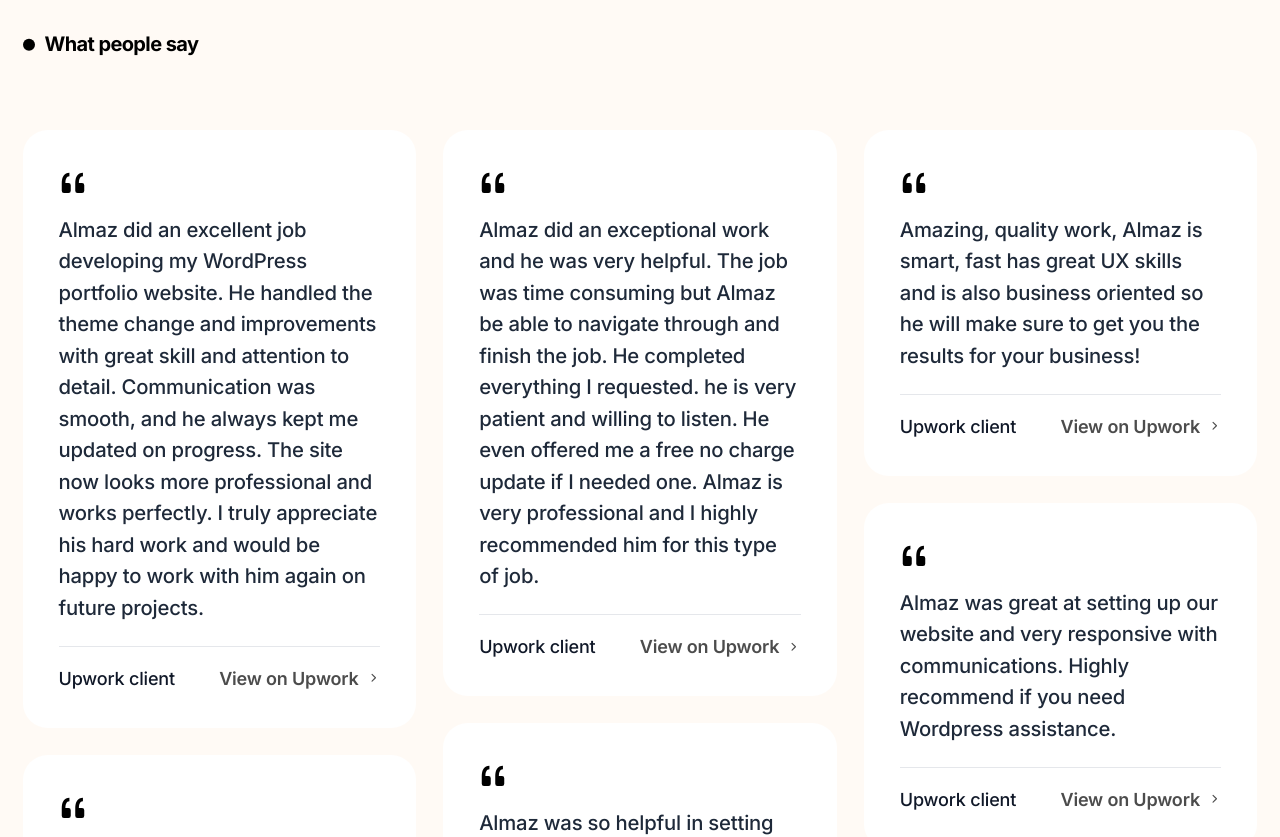
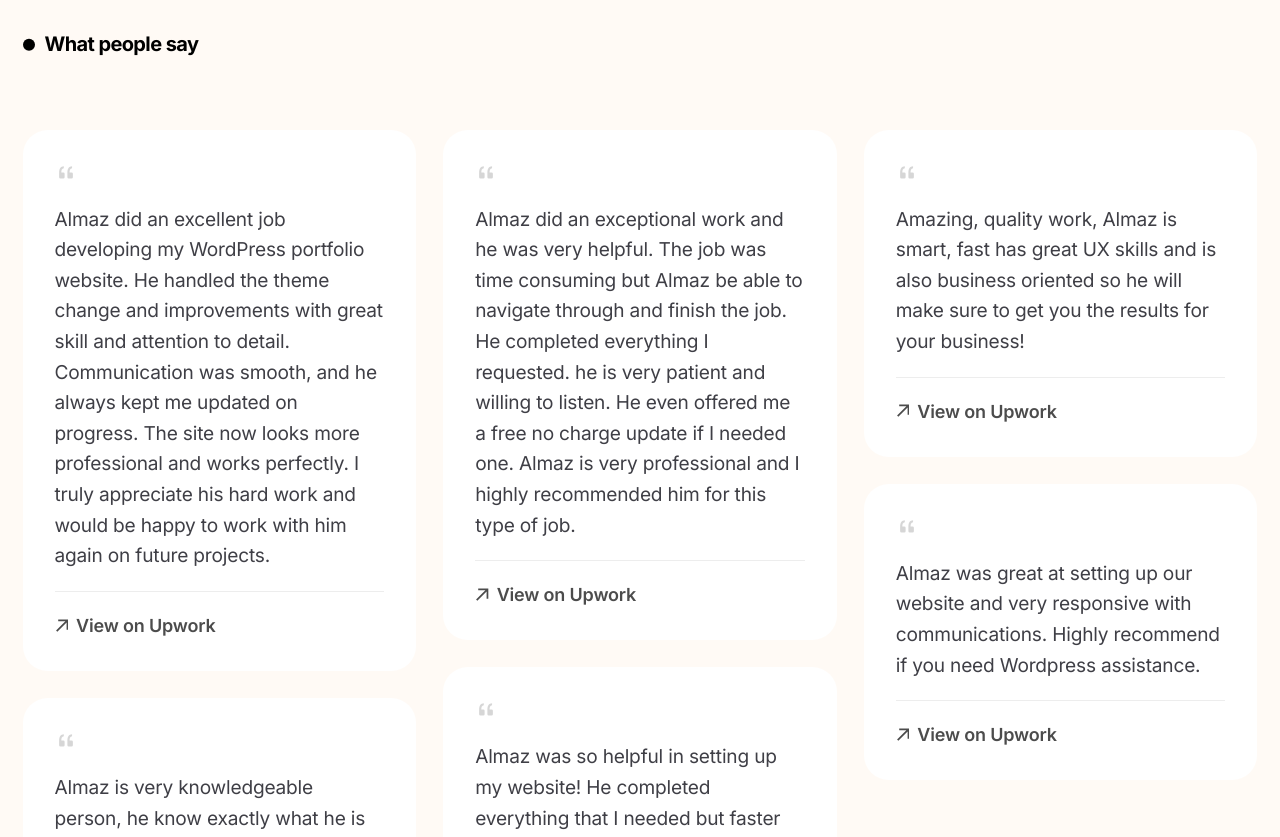
Before and after one commit to almazbisenbaev/almaz, a Next.js app: page /wordpress-developer in a window 1280 px wide. Shown: the part 9680-10517 px from the top of the page. Built offline with nearby package versions, Linux system fonts and the light colour scheme.

Commit message:
Update review card

```diff
--- a/src/app/globals.css
+++ b/src/app/globals.css
@@ -171,12 +171,45 @@ a {
 .review-card {
   break-inside: avoid;
   page-break-inside: avoid;
+
+  /* One vertical rhythm for the whole card: mark, quote, author. */
+  display: flex;
+  flex-direction: column;
+  gap: 20px;
+  padding: 28px;
 }
 
-.review-card-quote svg {
-  width: 36px;
-  margin-bottom: 12px;
-  margin-left: -4px;
+@media (min-width: 768px) {
+  .review-card {
+    padding: 32px;
+  }
+}
+
+/* Decorative, so it stays small and quiet instead of competing with the quote. */
+.review-card-mark {
+  width: 22px;
+  height: 22px;
+  flex: none;
+  fill: rgba(0, 0, 0, 0.16);
+}
+
+.review-card-text {
+  font-size: 1.0625rem;
+  line-height: 1.6;
+  letter-spacing: -0.01em;
+  color: #3f3f46;
+  margin: 0;
+  text-wrap: pretty;
+}
+
+.review-card-footer {
+  padding-top: 20px;
+  border-top: 1px solid rgba(0, 0, 0, 0.07);
+}
+
+/* Reuses .extlink (and its Upwork-green hover) at the card's smaller scale. */
+.review-card-link {
+  font-size: 0.875rem;
 }
 
 /* Ensure proper spacing in masonry layout */
--- a/src/components/reviews-section/reviews-section.jsx
+++ b/src/components/reviews-section/reviews-section.jsx
@@ -1,28 +1,32 @@
-import { ChevronRight } from 'lucide-react';
+import ArrowUpRight from '@/components/icons/arrow-up-right';
 import { reviewsData } from '@/lib/data';
 
-const ReviewCard = ({ review, name, upworkLink }) => {
+const ReviewCard = ({ review, upworkLink }) => {
   return (
-    <div className="review-card bg-white rounded-3xl p-8">
-      <div className="mb-5 review-card-quote">
-        <svg xmlns="http://www.w3.org/2000/svg" fill="#000" viewBox="0 0 16 16"> <path d="M12 12a1 1 0 0 0 1-1V8.558a1 1 0 0 0-1-1h-1.388q0-.527.062-1.054.093-.558.31-.992t.559-.683q.34-.279.868-.279V3q-.868 0-1.52.372a3.3 3.3 0 0 0-1.085.992 4.9 4.9 0 0 0-.62 1.458A7.7 7.7 0 0 0 9 7.558V11a1 1 0 0 0 1 1zm-6 0a1 1 0 0 0 1-1V8.558a1 1 0 0 0-1-1H4.612q0-.527.062-1.054.094-.558.31-.992.217-.434.559-.683.34-.279.868-.279V3q-.868 0-1.52.372a3.3 3.3 0 0 0-1.085.992 4.9 4.9 0 0 0-.62 1.458A7.7 7.7 0 0 0 3 7.558V11a1 1 0 0 0 1 1z"></path></svg>
-        <p className="text-gray-800 font-medium text-lg">{review}</p>
-      </div>
-      <div className="flex items-center justify-between border-t border-gray-200 pt-4">
-        <div>
-          <h3 className="font-medium text-gray-900">{name}</h3>
-        </div>
+    <figure className="review-card bg-white rounded-3xl">
+      <svg
+        className="review-card-mark"
+        xmlns="http://www.w3.org/2000/svg"
+        viewBox="0 0 16 16"
+        aria-hidden="true"
+      >
+        <path d="M12 12a1 1 0 0 0 1-1V8.558a1 1 0 0 0-1-1h-1.388q0-.527.062-1.054.093-.558.31-.992t.559-.683q.34-.279.868-.279V3q-.868 0-1.52.372a3.3 3.3 0 0 0-1.085.992 4.9 4.9 0 0 0-.62 1.458A7.7 7.7 0 0 0 9 7.558V11a1 1 0 0 0 1 1zm-6 0a1 1 0 0 0 1-1V8.558a1 1 0 0 0-1-1H4.612q0-.527.062-1.054.094-.558.31-.992.217-.434.559-.683.34-.279.868-.279V3q-.868 0-1.52.372a3.3 3.3 0 0 0-1.085.992 4.9 4.9 0 0 0-.62 1.458A7.7 7.7 0 0 0 3 7.558V11a1 1 0 0 0 1 1z" />
+      </svg>
+
+      <blockquote className="review-card-text">{review}</blockquote>
+
+      <figcaption className="review-card-footer">
         <a
           href={upworkLink}
           target="_blank"
           rel="noopener noreferrer"
-          className="extlink"
+          className="extlink review-card-link"
         >
+          <ArrowUpRight />
           View on Upwork
-          <ChevronRight size={14} />
         </a>
-      </div>
-    </div>
+      </figcaption>
+    </figure>
   );
 };
 
@@ -41,7 +45,6 @@ const ReviewsSection = () => {
             <ReviewCard
               key={review.id}
               review={review.review}
-              name={review.name}
               upworkLink={review.upworkLink}
             />
           ))}
```
